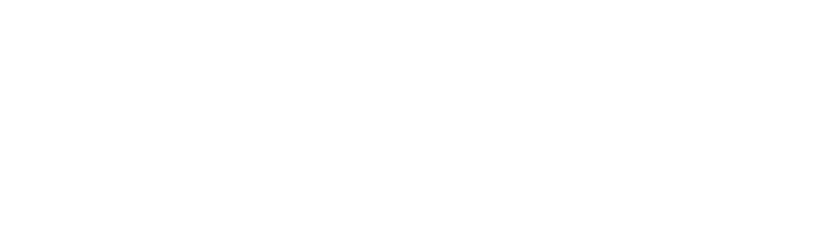
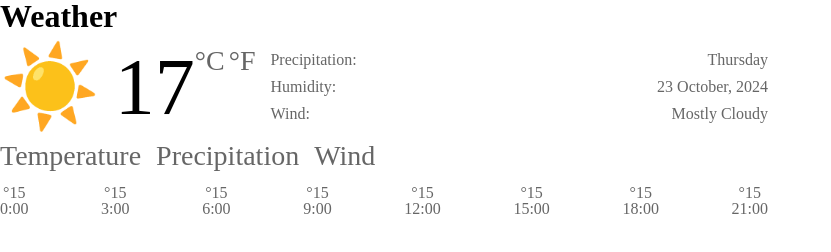
Before and after one commit to brandon-viterbo/weather-app, a website built with webpack: page src/template.html in a window 1280 px wide. Shown: the whole page, without its empty margins (0-831 px from the left). Built offline with nearby package versions, Linux system fonts and the light colour scheme.

Commit message:
Created UI skeleton, except for the weekly forecast row

```diff
--- a/src/index.js
+++ b/src/index.js
@@ -1,5 +1,10 @@
 import './styles.css';
 import { getThisWeeksForecast } from './getWeatherData';
+import { makeHourlyForecastRow } from './uiConstructors';
 
 //API key publically available, no consequence for exposing it.
 const myAPIkey = 'WXDR66S93RLSN689NRMZKADSK';
+
+const hourlyForecastRow = document.querySelector('.hourly > .forecast');
+
+makeHourlyForecastRow(hourlyForecastRow);
--- a/src/styles.css
+++ b/src/styles.css
@@ -1,3 +1,11 @@
+:root {
+  --large-font-size: 5em;
+  --med-font-size: 1.75em;
+
+  --secondary-text-color: hsl(0 0 40%);
+  --gap-size: 15px;
+}
+
 /*
   Josh's Custom CSS Reset
   https://www.joshwcomeau.com/css/custom-css-reset/
@@ -8,11 +16,12 @@
 }
 
 * {
+  padding: 0;
   margin: 0;
 }
 
 body {
-  line-height: 1.5;
+  line-height: 1;
   -webkit-font-smoothing: antialiased;
 }
 
@@ -39,3 +48,63 @@
 #root, #__next {
   isolation: isolate;
 }
+
+/*Defining rules broadly*/
+.container {
+  width: 768px;
+}
+.current-conditions, .current-weather, .temp, .hourly > .forecast {
+  display: flex;
+}
+
+.toggle > span, .wind-moisture *, .time-condition *, .hour-card {
+  color: var(--secondary-text-color);
+}
+
+/*Rules for current-conditions row*/
+.current-conditions {
+  justify-content: space-between;
+  margin:var(--gap-size) 0px;
+}
+
+.wind-moisture, .time-condition {
+  padding: 5px 0px;
+  display: flex;
+  flex-direction: column;
+  justify-content: space-between;
+}
+
+.time-condition {
+  text-align: end;
+}
+
+.current-weather {
+  gap: var(--gap-size);
+}
+
+.icon, .temp > span {
+  font-size: var(--large-font-size);
+}
+
+.temp > .toggle > span {
+ font-size: var(--med-font-size);
+}
+
+/*Rules for hourly row*/
+.hourly > .toggle {
+  display: flex;
+  gap: var(--gap-size);
+}
+
+.hourly > .toggle * {
+  font-size: var(--med-font-size);
+}
+
+.hourly > .forecast {
+  margin: var(--gap-size) 0px;
+  justify-content: space-between;
+}
+
+.hourly > .forecast * {
+  text-align: center;
+}
--- a/src/template.html
+++ b/src/template.html
@@ -6,6 +6,43 @@
   <title>Weather App</title>
 </head>
 <body>
+  <h1>Weather</h1>
 
+  <div class="container">
+
+    <div class="current-conditions">
+      <div class="current-weather">
+        <div class="icon">☀️</div>
+
+        <div class="temp">
+          <span>17</span>
+          <div class="toggle">
+            <span>°C</span>
+            <span>°F</span>
+          </div>
+        </div>
+
+        <div class="wind-moisture">
+          <div class="precip"><span>Precipitation: </span></div>
+          <div class="humidity"><span>Humidity: </span></div>
+          <div class="wind"><span>Wind: </span></div>
+        </div>
+      </div>
+
+      <div class="time-condition">
+        <div><span>Thursday</span></div>
+        <div><span>23 October, 2024</span></div>
+        <div><span>Mostly Cloudy</span></div>
+      </div>
+    </div>
+
+    <div class="hourly">
+      <div class="toggle">
+        <span>Temperature</span><span>Precipitation</span><span>Wind</span>
+      </div>
+      <div class="forecast"></div>
+    </div>
+    <div class="weekly forecast"></div>
+  </div>
 </body>
 </html>
--- /dev/null
+++ b/src/uiConstructors.js
@@ -0,0 +1,28 @@
+function makeHourCard() {
+  const hourCard = document.createElement('div');
+  const data = document.createElement('div');
+  const hour =document.createElement('div');
+
+  hourCard.appendChild(data);
+  hourCard.appendChild(hour);
+  hourCard.classList.add('hour-card');
+  data.classList.add('data');
+  hour.classList.add('hour');
+
+  return hourCard;
+}
+
+export function makeHourlyForecastRow(parentElement, intervalSize=3) {
+  const divisions = 24 / intervalSize;
+
+  for (let i = 0; i < divisions; i++) {
+    const hourCard = makeHourCard();
+    const data = hourCard.querySelector('.data');
+    const hour = hourCard.querySelector('.hour');
+
+    data.textContent = '°15';
+    hour.textContent = `${i*intervalSize}:00`;
+
+    parentElement.appendChild(hourCard);
+  }
+}
```
